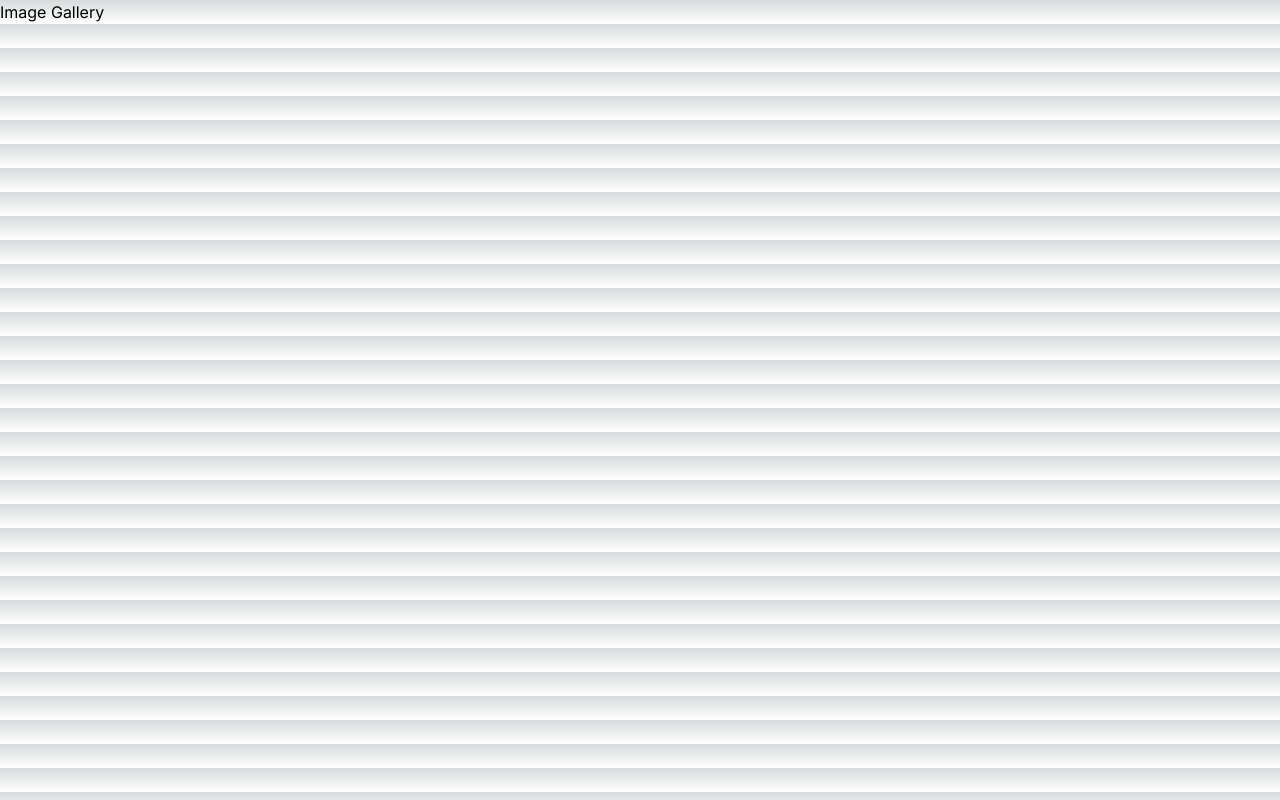
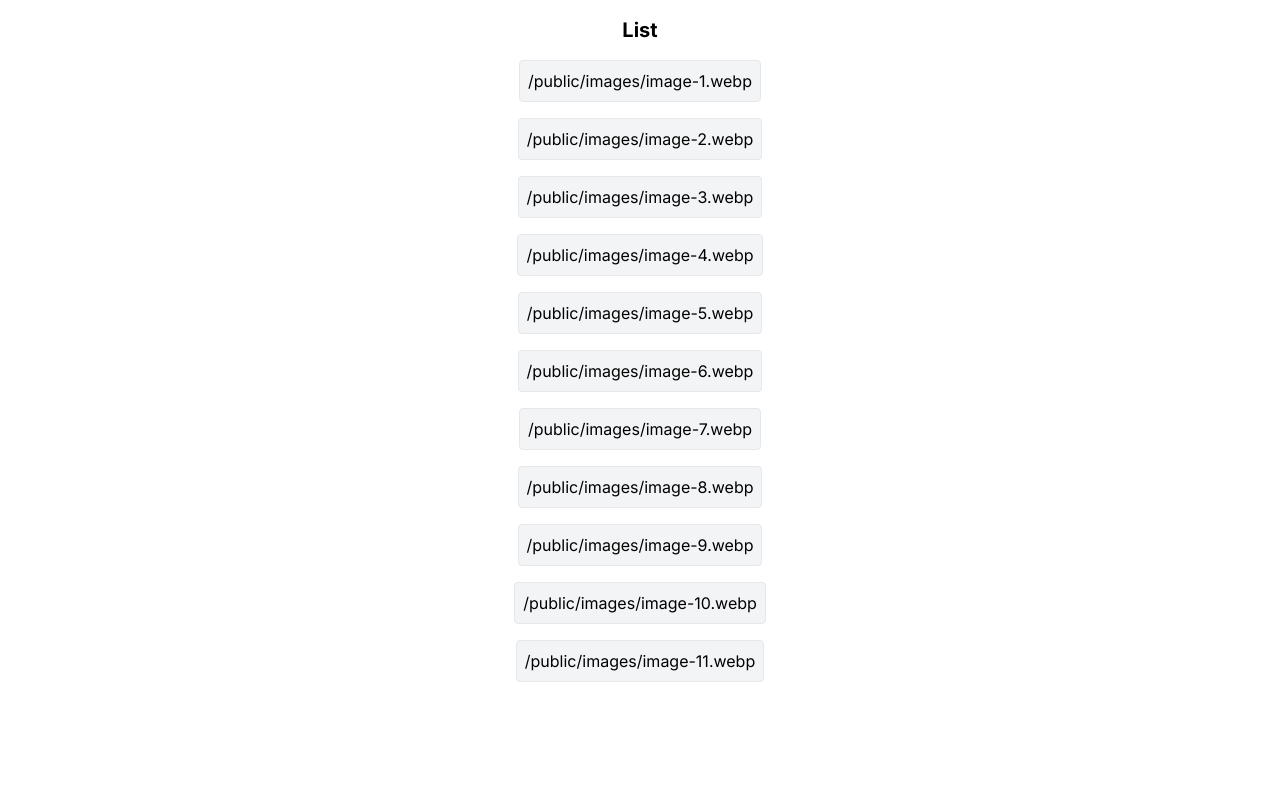
Before and after one commit to StrikerAbir/image-gallery, a Next.js app: page / in a window 1280 px wide. Built offline with nearby package versions, Linux system fonts and the light colour scheme.

Commit message:
sortable functional done. initially

```diff
--- /dev/null
+++ b/Utils/images.js
@@ -0,0 +1,48 @@
+ const images = [
+  {
+    id: 1,
+   src:"/public/images/image-1.webp"
+  },
+  {
+    id: 2,
+   src:"/public/images/image-2.webp"
+  },
+  {
+    id: 3,
+   src:"/public/images/image-3.webp"
+  },
+  {
+    id: 4,
+   src:"/public/images/image-4.webp"
+  },
+  {
+    id: 5,
+   src:"/public/images/image-5.webp"
+  },
+  {
+    id: 6,
+   src:"/public/images/image-6.webp"
+  },
+  {
+    id: 7,
+   src:"/public/images/image-7.webp"
+  },
+  {
+    id: 8,
+   src:"/public/images/image-8.webp"
+  },
+  {
+    id: 9,
+   src:"/public/images/image-9.webp"
+  },
+  {
+    id: 10,
+   src:"/public/images/image-10.webp"
+  },
+  {
+    id: 11,
+   src:"/public/images/image-11.webp"
+  },
+];
+
+export default images
--- /dev/null
+++ b/src/app/Components/MainComp.jsx
@@ -0,0 +1,55 @@
+
+import React, { useState, useEffect, useRef } from "react";
+import images from "../../../Utils/images";
+
+const MainComp = () => {
+    const imgCollection =images
+     const [imageSet, setImageSet] = useState(imgCollection);
+
+     const dragImg = useRef (0) ;
+     const draggedOverImg = useRef (0) ;
+
+
+     function handleSort() {
+       // Create a copy of the imageSet array
+       const imageSetClone = [...imageSet];
+
+       // Get the img being dragged
+       const draggedimg = imageSetClone[dragImg.current];
+
+       // Remove the img from the original position
+       imageSetClone.splice(dragImg.current, 1);
+
+       // Insert the img at the new position
+       imageSetClone.splice(draggedOverImg.current, 0, draggedimg);
+
+       // Update the index of each img in the sorted array
+       imageSetClone.forEach((img, index) => {
+         img.id = index + 1;
+       });
+
+       // Set the updated array
+       setImageSet(imageSetClone);
+     }
+
+    return (
+      <main className="flex min-h-screen flex-col items-center space-y-4">
+        <h1 className="text-xl font-bold mt-4">List</h1>
+        {imageSet.map((img, index) => (
+          <div
+          key={index}
+            className="relative flex space-x-3 border rounded p-2 bg-gray-100"
+            draggable
+            onDragStart={() => (dragImg.current = index)}
+            onDragEnter={() => (draggedOverImg.current = index)}
+            onDragEnd={handleSort}
+            onDragOver={(e) => e.preventDefault()}
+          >
+            <p>{img.src}</p>
+          </div>
+        ))}
+      </main>
+    );
+};
+
+export default MainComp;
--- a/src/app/globals.css
+++ b/src/app/globals.css
@@ -1,27 +1,3 @@
 @tailwind base;
 @tailwind components;
 @tailwind utilities;
-
-:root {
-  --foreground-rgb: 0, 0, 0;
-  --background-start-rgb: 214, 219, 220;
-  --background-end-rgb: 255, 255, 255;
-}
-
-@media (prefers-color-scheme: dark) {
-  :root {
-    --foreground-rgb: 255, 255, 255;
-    --background-start-rgb: 0, 0, 0;
-    --background-end-rgb: 0, 0, 0;
-  }
-}
-
-body {
-  color: rgb(var(--foreground-rgb));
-  background: linear-gradient(
-      to bottom,
-      transparent,
-      rgb(var(--background-end-rgb))
-    )
-    rgb(var(--background-start-rgb));
-}
--- a/src/app/layout.js
+++ b/src/app/layout.js
@@ -10,7 +10,7 @@ export const metadata = {
 
 export default function RootLayout({ children }) {
   return (
-    <html lang="en">
+    <html lang="en" >
       <body className={inter.className}>{children}</body>
     </html>
   )
--- a/src/app/page.js
+++ b/src/app/page.js
@@ -1,9 +1,11 @@
-import Image from 'next/image'
+"use client";
+import Image from "next/image";
+import MainComp from "./Components/MainComp";
 
 export default function Home() {
   return (
     <main className="">
-      Image Gallery
+      <MainComp></MainComp>
     </main>
-  )
+  );
 }
```
